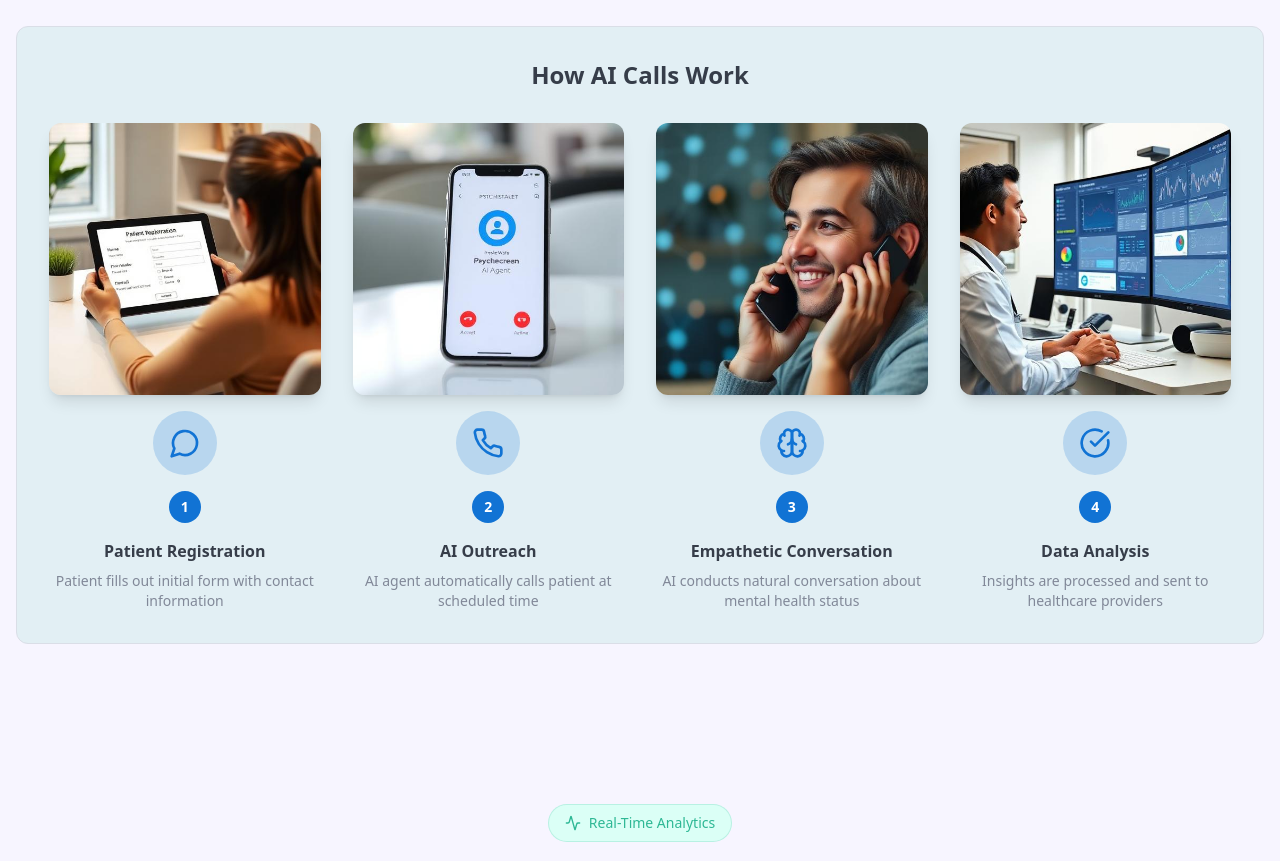
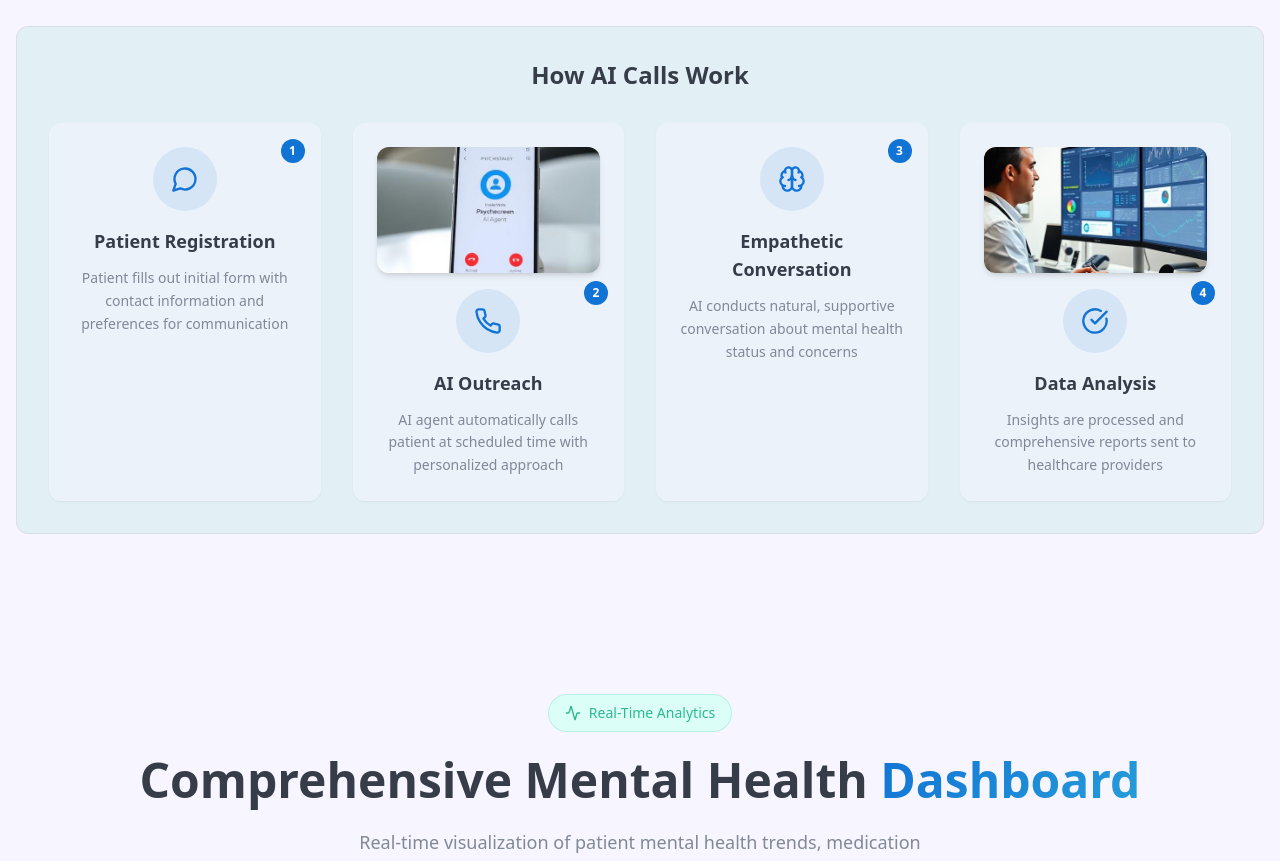
Before and after one commit to Mahsa-Tb88/therapy-voice-aid, a React (Vite) app: page / in a window 1280 px wide. Shown: the part 2180-3041 px from the top of the page. Built offline with nearby package versions, Linux system fonts and the light colour scheme.

Commit message:
Update "How PsycheScreen Works" section

```diff
--- a/src/components/AICallSection.tsx
+++ b/src/components/AICallSection.tsx
@@ -15,15 +15,14 @@ const AICallSection = () => {
     {
       step: "1",
       title: "Patient Registration",
-      description: "Patient fills out initial form with contact information",
+      description: "Patient fills out initial form with contact information and preferences for communication",
       icon: MessageCircle,
-      image: step1Registration,
-      alt: "Person filling out digital patient registration form on tablet"
+      // Add image here: image: step1Registration, alt: "Description"
     },
     {
       step: "2",
       title: "AI Outreach",
-      description: "AI agent automatically calls patient at scheduled time",
+      description: "AI agent automatically calls patient at scheduled time with personalized approach",
       icon: Phone,
       image: step2Outreach,
       alt: "Smartphone showing incoming call from PsycheScreen AI Agent"
@@ -31,15 +30,14 @@ const AICallSection = () => {
     {
       step: "3",
       title: "Empathetic Conversation",
-      description: "AI conducts natural conversation about mental health status",
+      description: "AI conducts natural, supportive conversation about mental health status and concerns",
       icon: Brain,
-      image: step3Conversation,
-      alt: "Person having comfortable phone conversation with AI agent"
+      // Add image here: image: step3Conversation, alt: "Description"
     },
     {
       step: "4",
       title: "Data Analysis",
-      description: "Insights are processed and sent to healthcare providers",
+      description: "Insights are processed and comprehensive reports sent to healthcare providers",
       icon: CheckCircle,
       image: step4Analysis,
       alt: "Healthcare professional reviewing AI-generated patient insights on computer"
@@ -127,21 +125,31 @@ const AICallSection = () => {
           <h3 className="text-2xl font-bold text-center mb-8">How AI Calls Work</h3>
           <div className="grid md:grid-cols-2 lg:grid-cols-4 gap-8">
             {callProcess.map((step, index) => (
-              <div key={index} className="text-center">
+              <Card key={index} className="text-center border-0 bg-background/50 hover:bg-background/80 transition-colors">
+                <CardContent className="p-6">
+                  {/* Optional Image */}
+                  {step.image && (
                     <img
                       src={step.image}
                       alt={step.alt}
-                  className="w-full aspect-square object-cover rounded-lg shadow-lg mb-4"
+                      className="w-full aspect-video object-cover rounded-lg shadow-md mb-4"
                     />
-                <div className="w-16 h-16 rounded-full bg-primary/20 flex items-center justify-center mx-auto mb-4">
-                  <step.icon className="w-8 h-8 text-primary" />
+                  )}
+
+                  {/* Icon and Step Number */}
+                  <div className="relative mb-4">
+                    <div className="w-16 h-16 rounded-full bg-primary/10 flex items-center justify-center mx-auto">
+                      <step.icon className="w-7 h-7 text-primary" />
                     </div>
-                <div className="w-8 h-8 rounded-full bg-primary text-primary-foreground flex items-center justify-center mx-auto mb-4 text-sm font-bold">
+                    <div className="absolute -top-2 -right-2 w-6 h-6 rounded-full bg-primary text-primary-foreground flex items-center justify-center text-xs font-bold">
                       {step.step}
                     </div>
-                <h4 className="font-semibold mb-2">{step.title}</h4>
-                <p className="text-muted-foreground text-sm">{step.description}</p>
                   </div>
+
+                  <h4 className="font-semibold text-lg mb-3">{step.title}</h4>
+                  <p className="text-muted-foreground text-sm leading-relaxed">{step.description}</p>
+                </CardContent>
+              </Card>
             ))}
           </div>
         </div>
```
Lines whose indentation alone changed are shown as unchanged.
